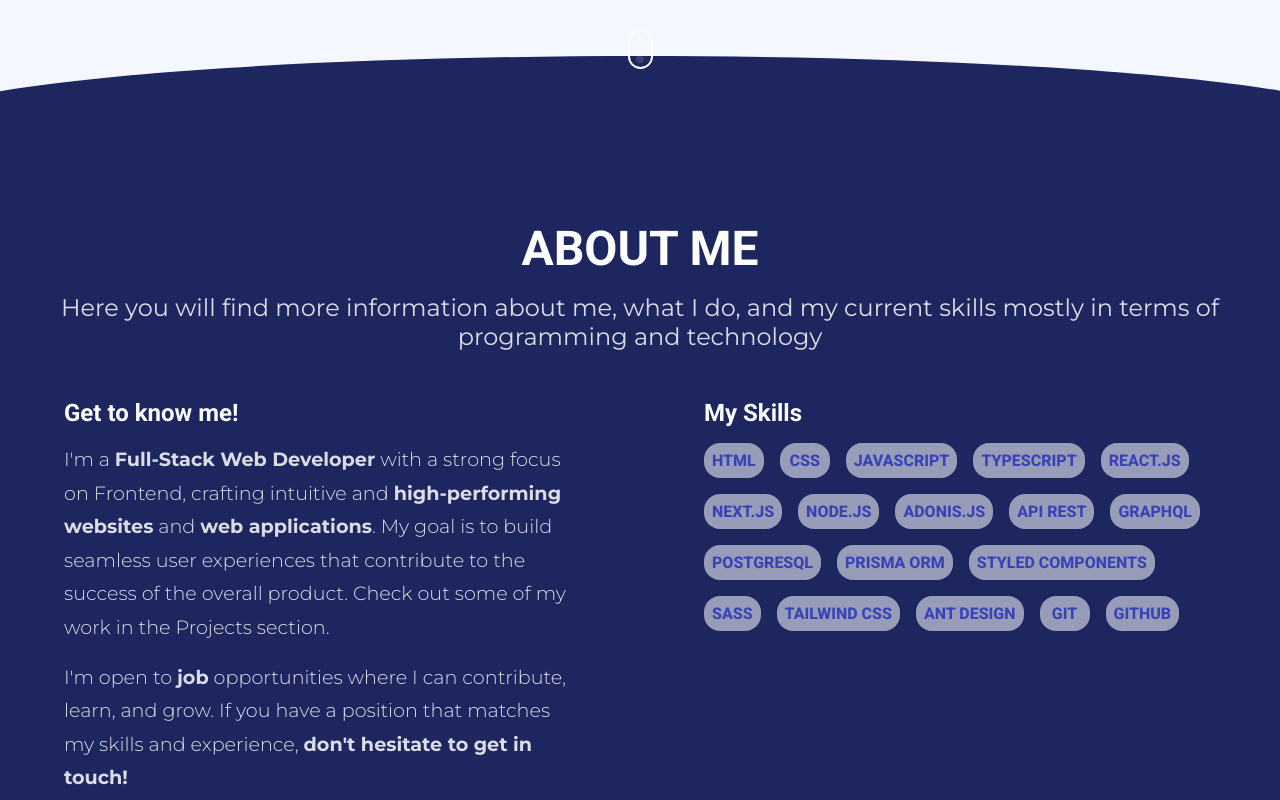
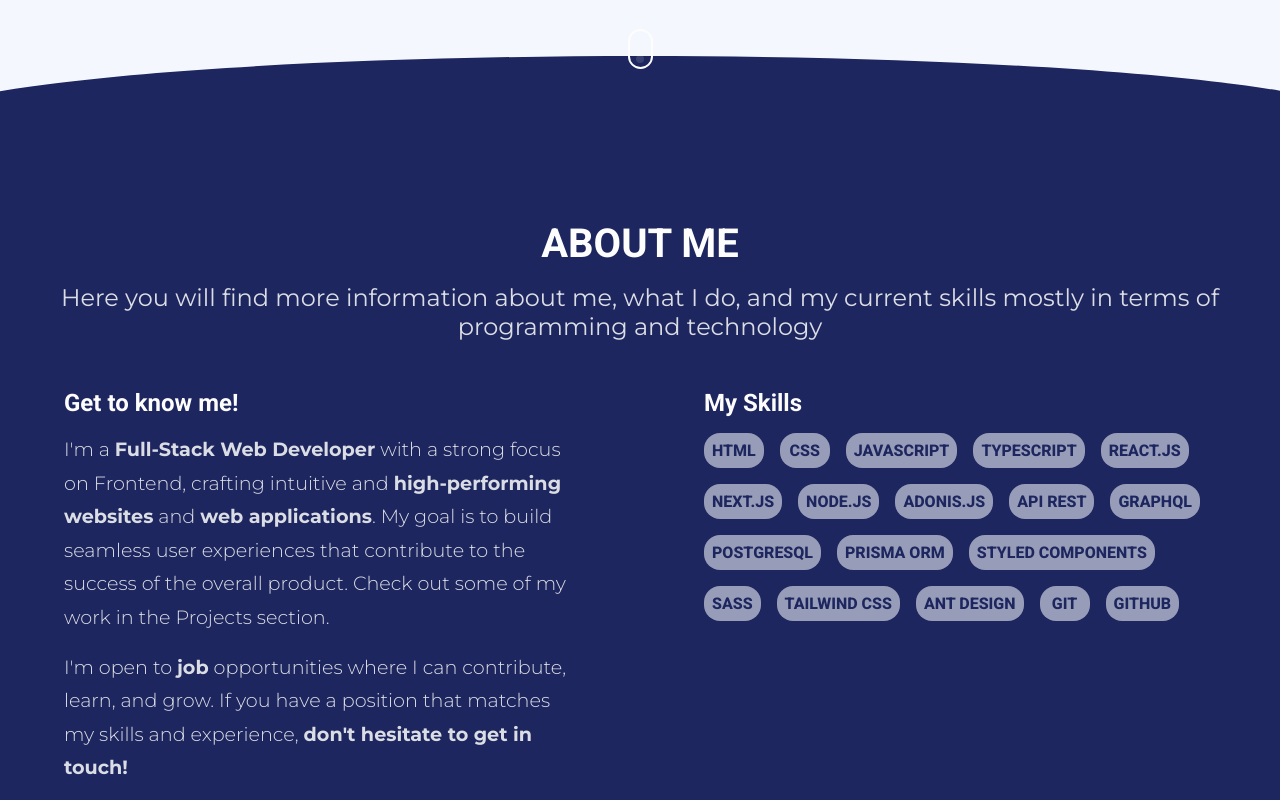
Before and after one commit to joaosilva-web/portfolio-2025, a React (Vite) app: page / in a window 1280 px wide. Shown: the part 680-1480 px from the top of the page. Built offline with nearby package versions, Linux system fonts and the light colour scheme.

Commit message:
adjust headings size

```diff
--- a/src/components/About/About.styles.ts
+++ b/src/components/About/About.styles.ts
@@ -10,7 +10,6 @@
     h2 {
         padding-top: 6.25rem;
         text-transform: uppercase;
-        font-size: 3rem;
         color: ${props => props.theme.white};
     }
 
@@ -80,7 +79,7 @@
     border-radius: 16px;
     backdrop-filter: blur( 8px );
     -webkit-backdrop-filter: blur( 4px );
-    color: ${props => props.theme.primary};
+    color: ${props => props.theme.primaryText};
 
     display: flex;
     justify-content: center;
--- a/src/styles/globals.ts
+++ b/src/styles/globals.ts
@@ -16,7 +16,7 @@
 
 h1, h2, h3, h4, h5, h6 {
     font-family: "Roboto", sans;
-    font-size: 5rem;
+    font-size: 2.5rem;
     color: ${props => props.theme.primaryText};
   }
 
```
